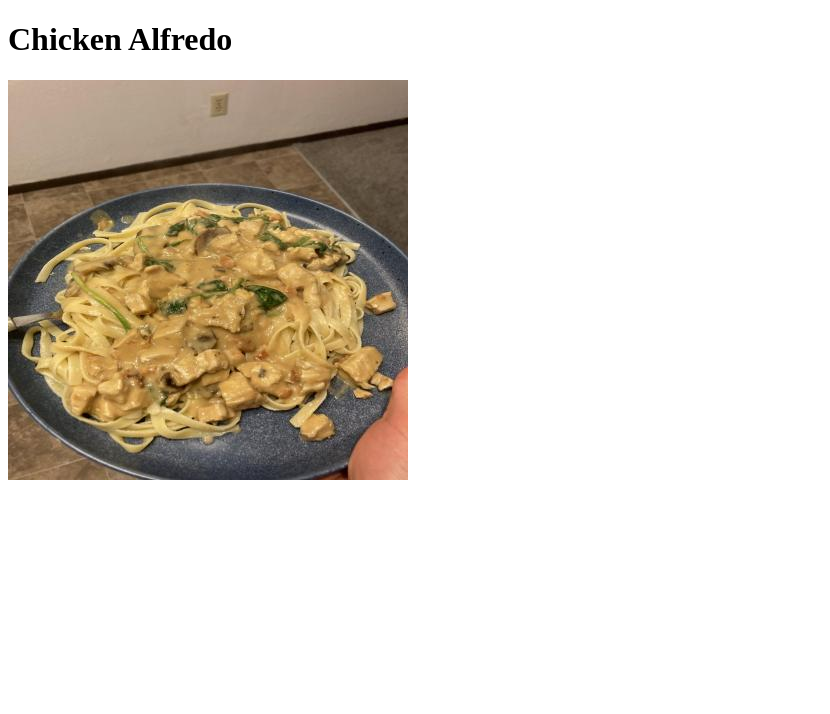
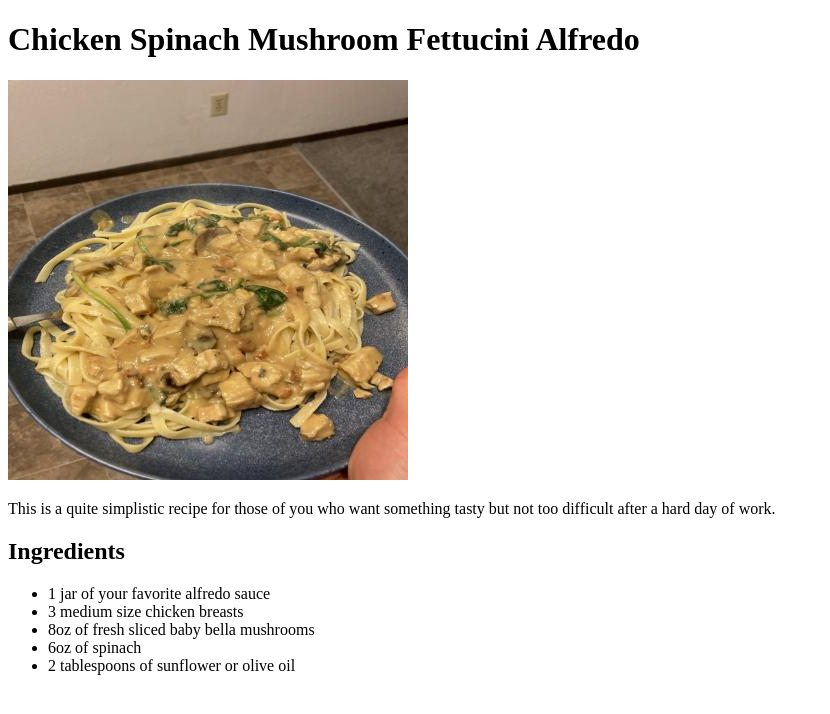
Before and after one commit to AdMechGirl/odin-recipes, a plain HTML site: page recipes/alfredo.html in a window 1280 px wide. Shown: the whole page, without its empty margins (0-830 px from the left). Drawn offline with Linux system fonts and the light colour scheme.

Commit message:
add <ul> for ingredients

```diff
--- a/recipes/alfredo.html
+++ b/recipes/alfredo.html
@@ -7,7 +7,19 @@
     <title>Chicken Alfredo Recipe</title>
 </head>
 <body>
-    <h1>Chicken Alfredo</h1>
+    <h1>Chicken Spinach Mushroom Fettucini Alfredo</h1>
     <img src="../imgs/alfredo.jpeg" alt="chicken spinach mushroom fettucini alfredo">
+    <p>This is a quite simplistic recipe for those of you who want something tasty
+        but not too difficult after a hard day of work.
+    </p>
+    <h2>Ingredients</h2>
+    <ul>
+        <li>1 jar of your favorite alfredo sauce</li>
+        <li>3 medium size chicken breasts</li>
+        <li>8oz of fresh sliced baby bella mushrooms</li>
+        <li>6oz of spinach</li>
+        <li>2 tablespoons of sunflower or olive oil</li>
+    </ul>
+
 </body>
 </html>
```
